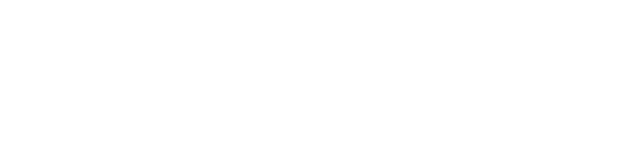
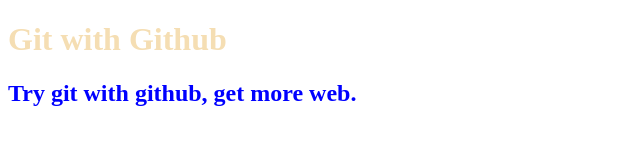
Before and after one commit to terayoung/github0420, a plain HTML site: page index.html in a window 1280 px wide. Shown: the whole page, without its empty margins (0-640 px from the left). Drawn offline with Linux system fonts and the light colour scheme.

Commit message:
新增副標題

```diff
--- a/index.html
+++ b/index.html
@@ -8,6 +8,11 @@
     <link rel="stylesheet" type="text/css" href="o.css">
 </head>
 <body>
-
+    <h1>
+        Git with Github
+    </h1>
+    <h2>
+        Try git with github, get more web.
+    </h2>
 </body>
 </html>
--- a/o.css
+++ b/o.css
@@ -4,3 +4,6 @@ body{
 h1{
     color: wheat;
 }
+h2{
+    color:blue;
+}
```
